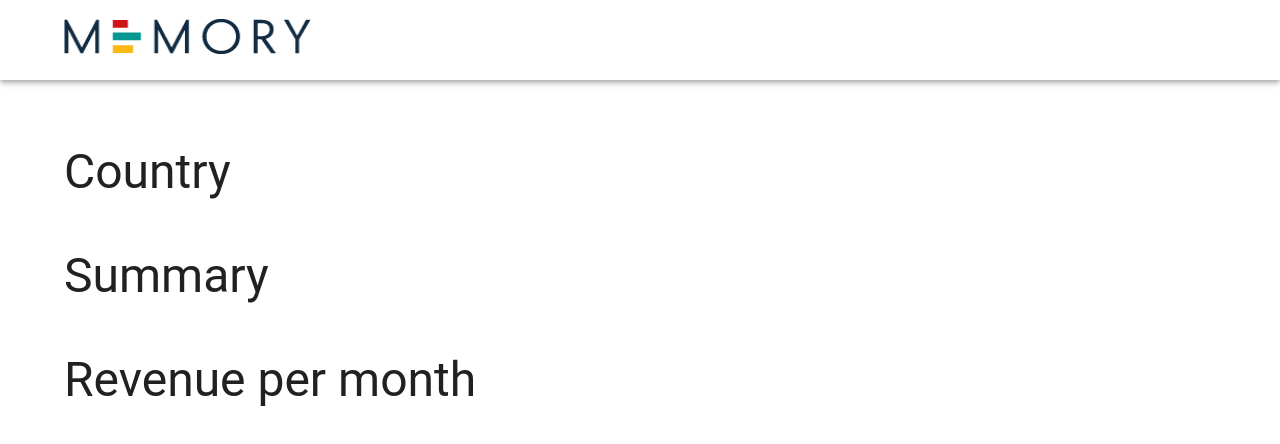
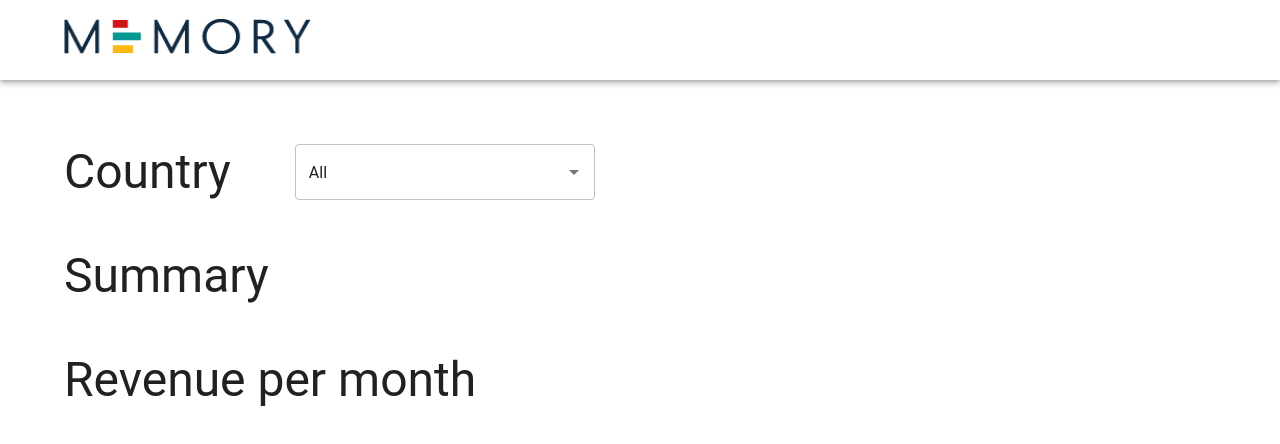
Before and after one commit to Ngopimas/basic-dataviz, a React (Vite) app: page / in a window 1280 px wide. Shown: the top 444 px of the page. Built offline with nearby package versions, Linux system fonts and the light colour scheme.

Commit message:
add country selector

```diff
--- a/src/App.tsx
+++ b/src/App.tsx
@@ -1,8 +1,14 @@
-import { AppBar, Container, CssBaseline, Stack, Toolbar, Typography } from '@mui/material';
+import { useState } from 'react';
+import { AppBar, Autocomplete, Box, Container, CssBaseline, Stack, TextField, Toolbar, Typography } from '@mui/material';
 
 import img from './assets/logo.png';
 
+const countries = ['All', 'France', 'United Kingdom'];
+
 function App() {
+	const [country, setCountry] = useState<string | undefined>(countries[0]);
+	const [inputValue, setInputValue] = useState('');
+
 	return (
 		<>
 			<CssBaseline />
@@ -16,7 +22,32 @@ function App() {
 			<main>
 				<Container>
 					<Stack spacing={6}>
-						<Typography variant="h3">Country</Typography>
+						<Box
+							sx={{
+								display: { xs: 'block', sm: 'flex' }
+							}}
+						>
+							<label htmlFor="country-picker">
+								<Typography variant="h3" sx={{ mr: { sm: 8 } }}>
+									Country
+								</Typography>
+							</label>
+							<Autocomplete
+								value={country || ''}
+								onChange={(event, newValue: string) => {
+									setCountry(newValue);
+								}}
+								inputValue={inputValue}
+								disableClearable
+								onInputChange={(event, newInputValue: string) => {
+									setInputValue(newInputValue);
+								}}
+								options={countries}
+								sx={{ width: 300, my: { xs: 4, sm: 0 } }}
+								id="country-picker"
+								renderInput={(params) => <TextField {...params} />}
+							/>
+						</Box>
 						<Typography variant="h3">Summary</Typography>
 						<Typography variant="h3">Revenue per month</Typography>
 					</Stack>
```
